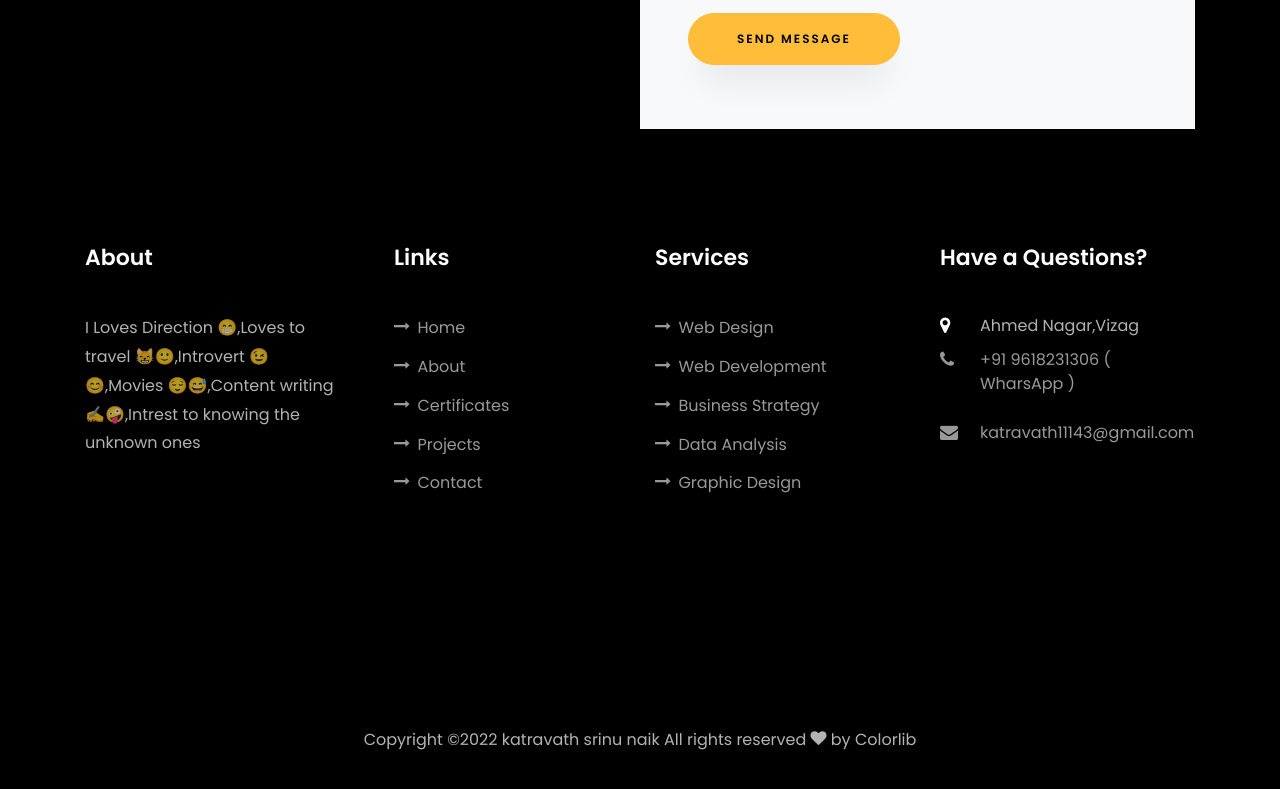
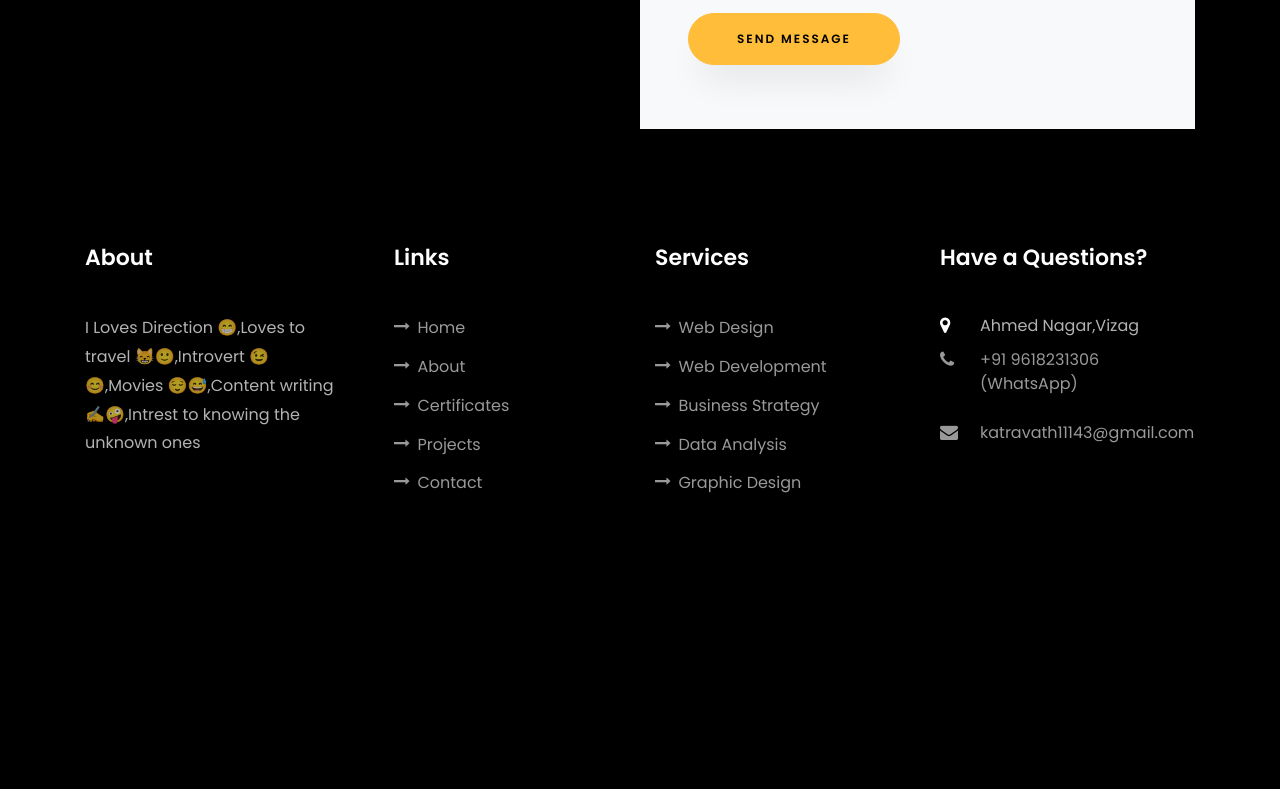
Before and after one commit to srinunaikkatravath/Portfolio, a plain HTML site: page index.html in a window 1280 px wide. Shown: the part 7518-8307 px from the top of the page. Drawn offline with Linux system fonts and the light colour scheme; files whose address does not match are found by name.

Commit message:
Update index.html

```diff
--- a/index.html
+++ b/index.html
@@ -588,7 +588,7 @@
             	<div class="block-23 mb-3">
 	              <ul>
 	                <li><span class="icon icon-map-marker"></span><span class="text">Ahmed Nagar,Vizag</span></li>
-	                <li><a href="https://wa.me/qr/QLXMM2JI7ESCI1"><span class="icon icon-phone"></span><span class="text">+91 9618231306    ( WharsApp )</span></a></li>
+	                <li><a href="https://wa.me/qr/QLXMM2JI7ESCI1"><span class="icon icon-phone"></span><span class="text">+91 9618231306    (WhatsApp)</span></a></li>
 	                <li><a href="#"><span class="icon icon-envelope"></span><span class="text">katravath11143@gmail.com</span></a></li>
 	              </ul>
 	            </div>
@@ -598,9 +598,7 @@
         <div class="row">
           <div class="col-md-12 text-center">
 
-            <p><!-- Link back to Colorlib can't be removed. Template is licensed under CC BY 3.0. -->
-  Copyright &copy;<script>document.write(new Date().getFullYear());</script> katravath srinu naik All rights reserved  <i class="icon-heart color-danger" aria-hidden="true"></i> by <a href="https://colorlib.com" target="_blank">Colorlib</a>
-  <!-- Link back to Colorlib can't be removed. Template is licensed under CC BY 3.0. --></p>
+
           </div>
         </div>
       </div>
```
